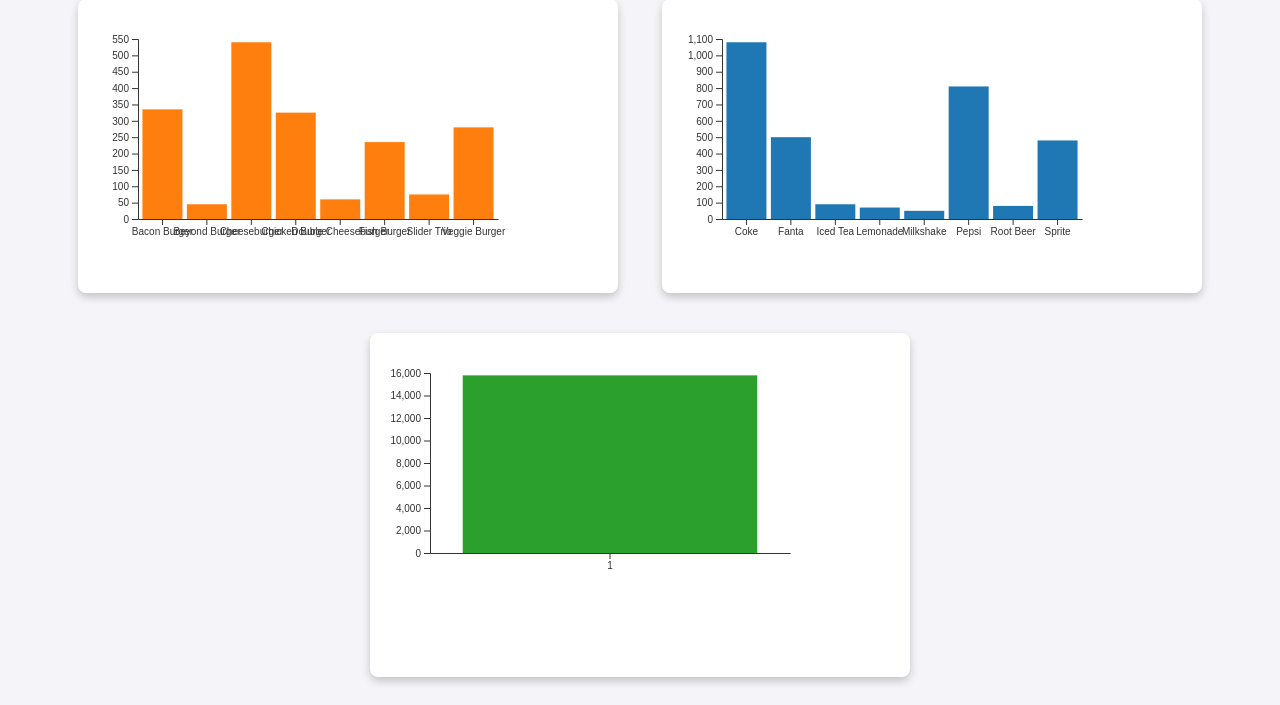
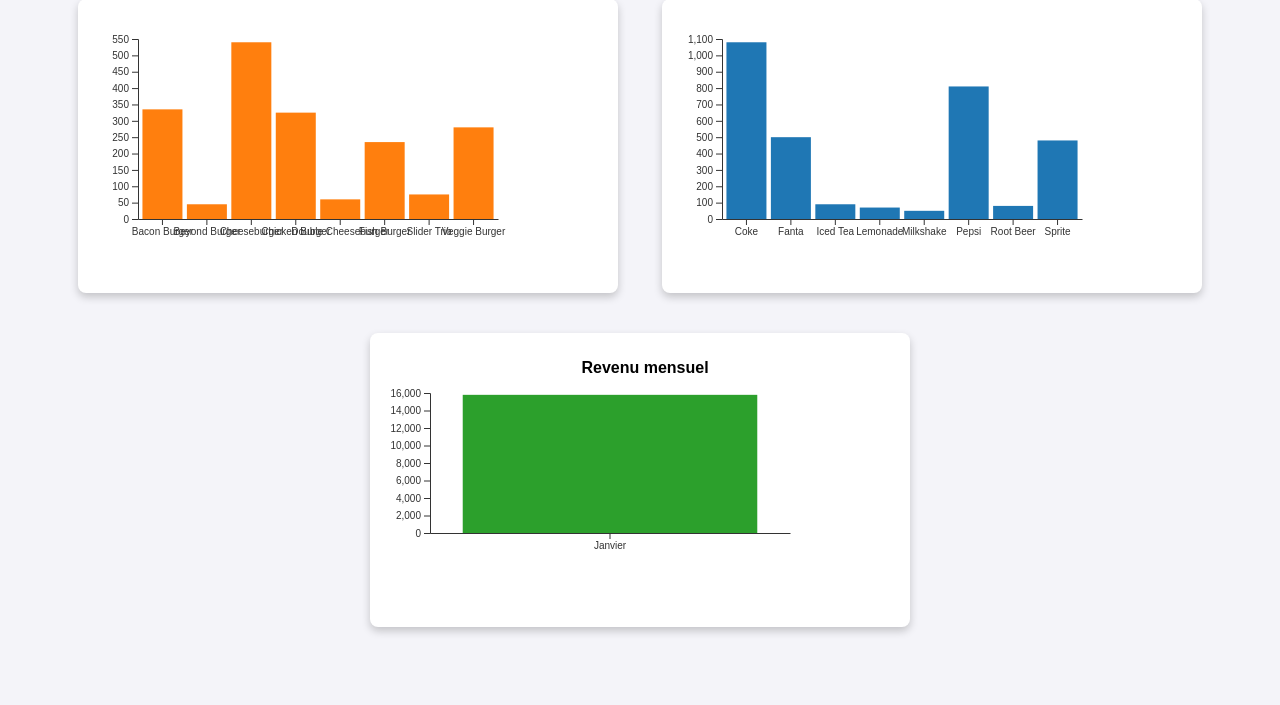
Before and after one commit to YoussefSNK/App-Web-E-commerce, a Flask app: page / in a window 1280 px wide. Shown: the part 99-804 px from the top of the page. After the commit the page ends 733 px from the top, so only its background shows below. Run offline with Flask 3, Linux system fonts and the light colour scheme.

Commit message:
feat: Revenu mensuel - affiche le nom du mois au lieu de son numéro (et le titre aussi)

```diff
--- a/templates/index.html
+++ b/templates/index.html
@@ -39,7 +39,6 @@
     <div id="monthly-revenue" class="chart-container"></div>
 
     <script>
-        // Définir des couleurs pour chaque graphique
         const colors = {
             burger: "#ff7f0e", // Orange pour les ventes de burgers
             drink: "#1f77b4", // Bleu pour les ventes de boissons
@@ -122,14 +121,22 @@
 
         // Charger les données du chiffre d'affaires mensuel
         d3.json('/api/monthly_revenue').then(data => {
-            const svg = d3.select("#monthly-revenue").append("svg").attr("width", 500).attr("height", 300);
+            const svg = d3.select("#monthly-revenue").append("svg")
+                .attr("width", 500)
+                .attr("height", 250); // Augmenter la hauteur pour inclure le titre
 
-            const margin = {top: 20, right: 30, bottom: 40, left: 40};
+            const margin = { top: 40, right: 30, bottom: 40, left: 40 }; // Espace pour le titre
             const width = 500 - margin.left - margin.right;
             const height = 300 - margin.top - margin.bottom;
 
+            // Tableau des mois pour les noms
+            const months = [
+                "Janvier", "Février", "Mars", "Avril", "Mai", "Juin",
+                "Juillet", "Août", "Septembre", "Octobre", "Novembre", "Décembre"
+            ];
+
             const x = d3.scaleBand()
-                .domain(Object.keys(data))
+                .domain(Object.keys(data).map(d => months[+d - 1])) // Mapper les numéros aux noms des mois
                 .range([margin.left, width - margin.right])
                 .padding(0.1);
 
@@ -138,12 +145,21 @@
                 .nice()
                 .range([height - margin.bottom, margin.top]);
 
+            // Titre du graphique
+            svg.append("text")
+                .attr("x", width / 2 + margin.left)
+                .attr("y", margin.top / 2)
+                .attr("text-anchor", "middle")
+                .attr("font-size", "16px")
+                .attr("font-weight", "bold")
+                .text("Revenu mensuel");
+
             svg.append("g")
-                .attr("fill", colors.revenue)  // Couleur personnalisée pour le chiffre d'affaires
+                .attr("fill", colors.revenue) // Couleur personnalisée
                 .selectAll("rect")
                 .data(Object.entries(data))
                 .join("rect")
-                .attr("x", d => x(d[0]))
+                .attr("x", d => x(months[+d[0] - 1]))
                 .attr("y", d => y(d[1]))
                 .attr("height", d => y(0) - y(d[1]))
                 .attr("width", x.bandwidth());
```
